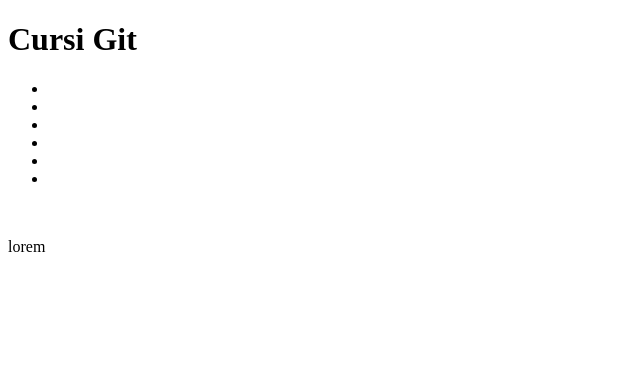
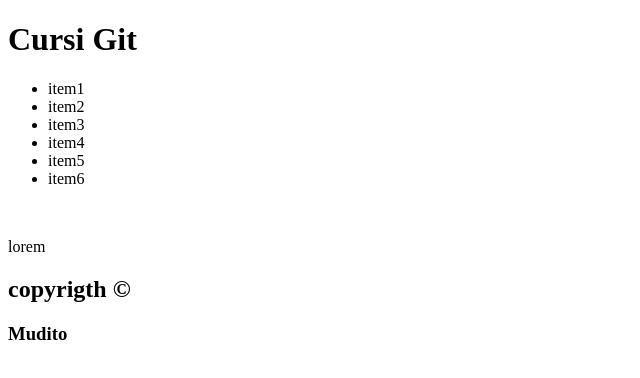
Before and after one commit to ariaced/sabado, a plain HTML site: page index.html in a window 1280 px wide. Shown: the whole page, without its empty margins (0-640 px from the left). Drawn offline with Linux system fonts and the light colour scheme.

Commit message:
footer ramita

```diff
--- a/index.html
+++ b/index.html
@@ -10,12 +10,12 @@
 	</header>
 	<nav>
 		<ul>
-		<li></li>
-		<li></li>
-		<li></li>
-		<li></li>
-		<li></li>
-		<li></li>
+		<li>item1</li>
+		<li>item2</li>
+		<li>item3</li>
+		<li>item4</li>
+		<li>item5</li>
+		<li>item6</li>
 		</ul>
 	</nav>
 	<section>
@@ -24,6 +24,10 @@
 		<p>lorem</p>
 		</article>
 	</section>
+	<footer>
+	<h2>copyrigth &copy</h2>
+	<h3>Mudito</h3>
+	</footer>
 
 </body>
 </html>
```
